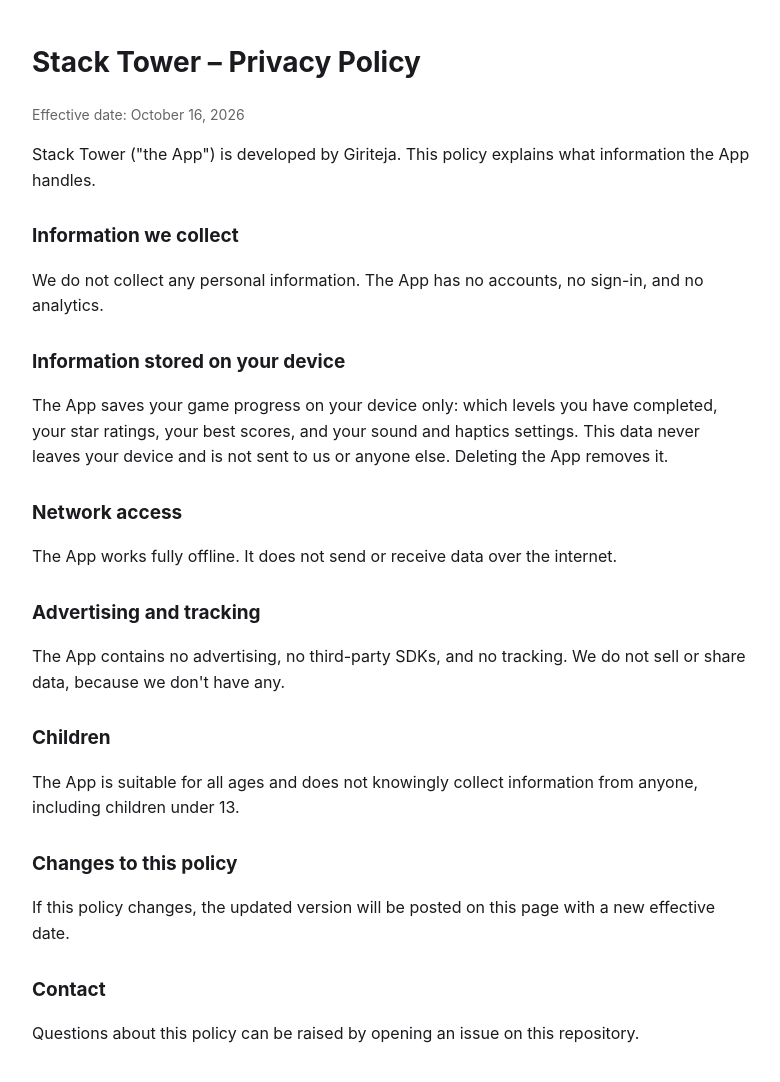
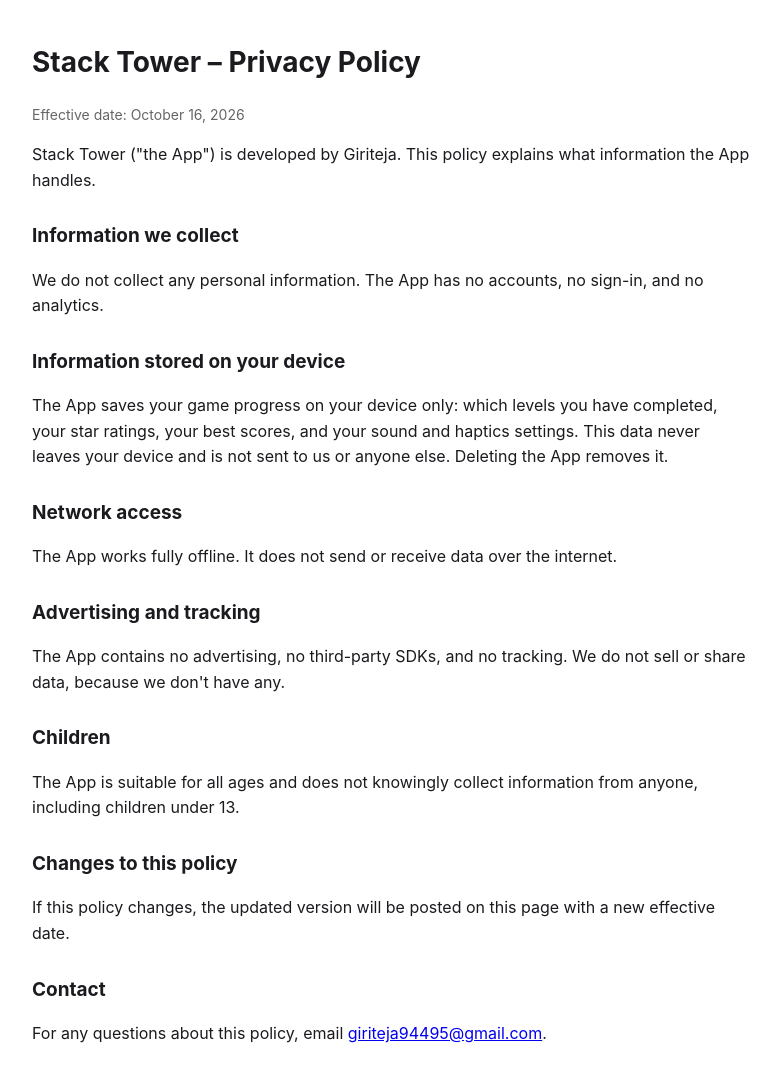
Before and after one commit to giriteja94495/stack-tower-privacy, a plain HTML site: page index.html in a window 1280 px wide. Shown: the whole page, without its empty margins (248-1028 px from the left). Drawn offline with Linux system fonts and the light colour scheme.

Commit message:
Add contact email to privacy policy

```diff
--- a/index.html
+++ b/index.html
@@ -35,6 +35,6 @@
 <p>If this policy changes, the updated version will be posted on this page with a new effective date.</p>
 
 <h2>Contact</h2>
-<p>Questions about this policy can be raised by opening an issue on this repository.</p>
+<p>For any questions about this policy, email <a href="mailto:giriteja94495@gmail.com">giriteja94495@gmail.com</a>.</p>
 </body>
 </html>
```
